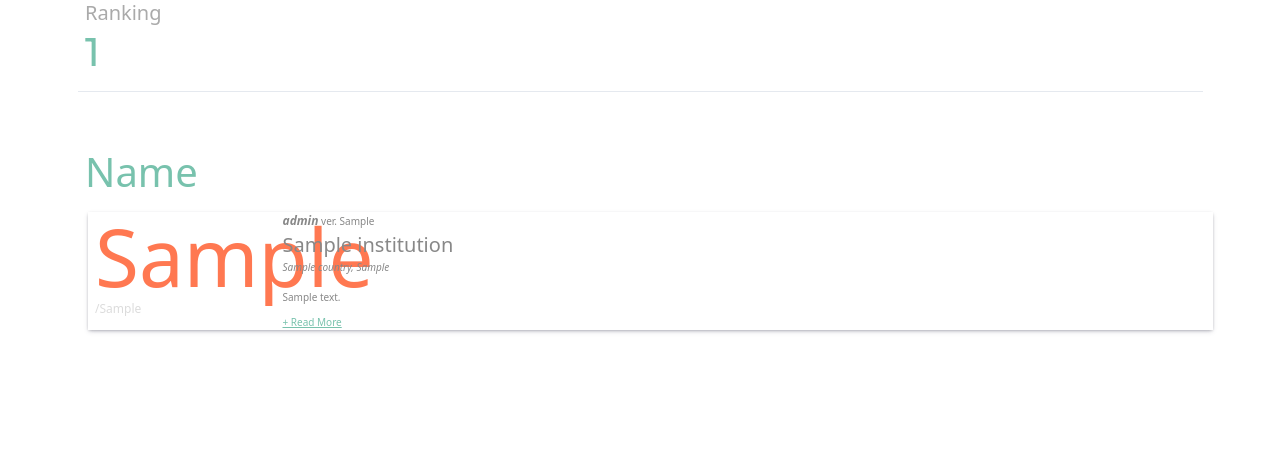
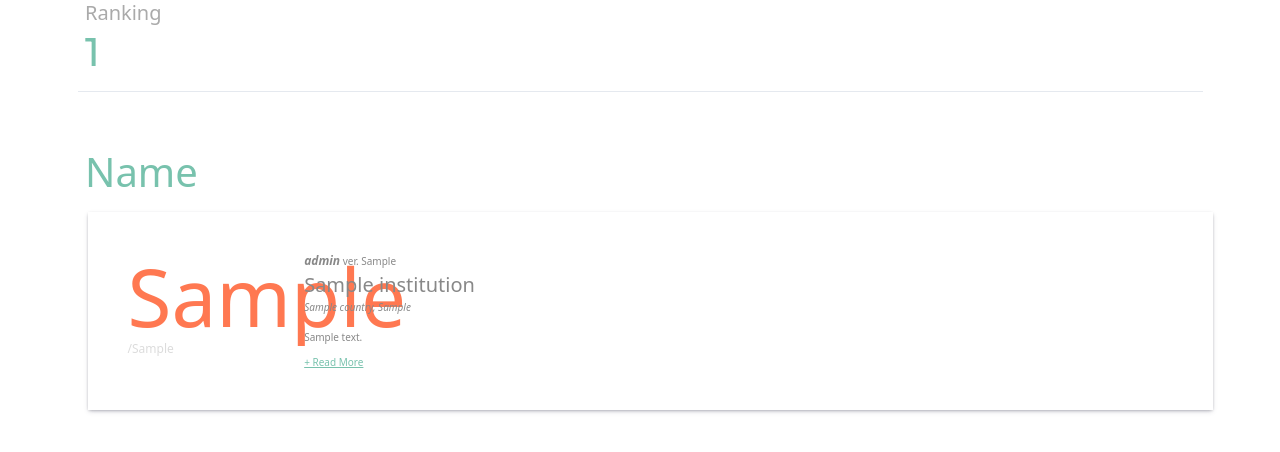
Before and after one commit to Romantic-of-TextMining/STARS-APP, a Flask app: page /rank/1 in a window 1280 px wide. Shown: the part 65-517 px from the top of the page. Run offline with Flask 2, Linux system fonts and the light colour scheme; tables that the repository leaves empty hold one stand-in row (values such as "Sample post"); a database or web service that is not in the repository returns one stand-in record (values such as "Sample title"); data that the repository does not hold is empty; some libraries are stand-ins or nearby versions.

Commit message:
fix: change photo

```diff
--- a/app/static/css/self.css
+++ b/app/static/css/self.css
@@ -51,6 +51,12 @@
 .category {
     font-size: 2rem;
     color : var(--bs-gray-500);
+}
+
+.cos-sim-figure-card {
+    padding: 4rem;
+    margin: 1rem 1rem 1.5rem 1rem;
+    box-shadow: rgba(50, 50, 93, 0.25) 0px 2px 5px -1px, rgba(0, 0, 0, 0.3) 0px 1px 3px -1px;
 }
 
 .item-name {
@@ -175,6 +181,12 @@
     font-size: 2rem;
 }
 
+.rank-figure-card {
+    padding: 4rem;
+    margin: 1rem 1rem 1.5rem 1rem;
+    box-shadow: rgba(50, 50, 93, 0.25) 0px 2px 5px -1px, rgba(0, 0, 0, 0.3) 0px 1px 3px -1px;
+}
+
 .cos-score-card-item {
     font-size: 2.5rem;
 }
--- a/app/templates/base.html
+++ b/app/templates/base.html
@@ -1,6 +1,6 @@
 {% extends "bootstrap/base.html" %}
 
-{% block title %}}Romantic of Text Mining{% endblock %}
+{% block title %}Romantic of Text Mining{% endblock %}
 
 {% block head %}
 {{ super() }}
--- a/app/templates/cos_sim_field.html
+++ b/app/templates/cos_sim_field.html
@@ -14,7 +14,7 @@
         </div>
         <div class="row">
             {% for name, item in score.items() %}
-            <div class="col-12 col-md-5 figure-card">
+            <div class="col-12 col-md-5 cos-sim-figure-card">
                 <div class="cos-score-card-point text-danger">{{ item['score'] }}</div>
                 <div class="rank-card-report-state" >
                     <div class="cos-score-card-level">{{ item['level'] }}</div>
--- a/app/templates/index.html
+++ b/app/templates/index.html
@@ -3,8 +3,8 @@
 
 {% block page_content %}
 <div class="banner">
-    <div id="banner-container-left">
-        <img src="../static/assets/banner_left.jpeg">
+    <div id="banner-container-left" class="align-items-center">
+        <img src="../static/assets/SDG.png" class= "mx-auto" style="height: 20vw; width: 20vw;">
     </div>
     <div id="banner-container-right">
         <div class="banner-content">
--- a/app/templates/rank_field.html
+++ b/app/templates/rank_field.html
@@ -14,7 +14,7 @@
             <div class="item-name">{{ item.capitalize() }}</div>
             <div class="row">
                 {% for index, content in sheet.items() %}
-                <div class="figure-card">
+                <div class="rank-figure-card">
                     <div class="row">
                         <div class="col-6 col-sm-4 col-lg-2 justify-content-center" >
                             <div class="rank-card-point-box">
```
Also changed, not shown: app/static/assets/SDG.png (added), 4 other files.
